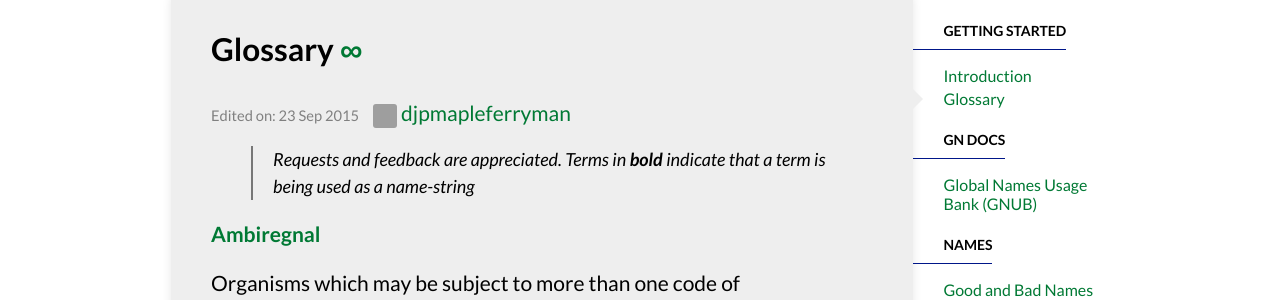
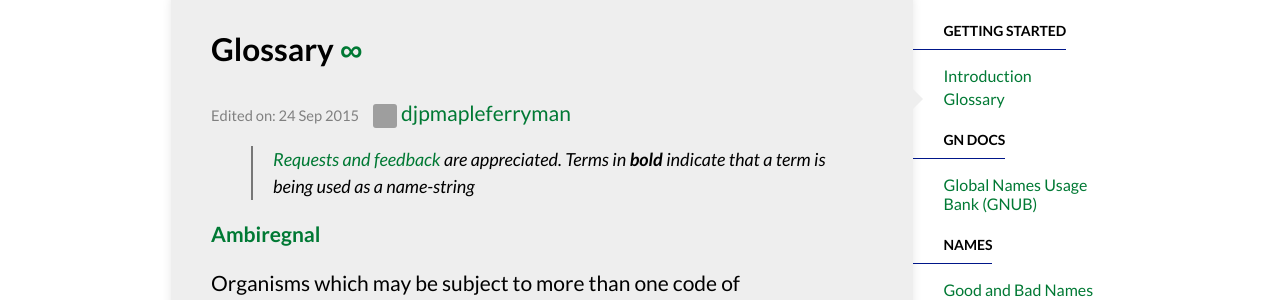
Before and after one commit to GlobalNamesArchitecture/GlobalNamesArchitecture.github.io, a Jekyll site: the page built from _docs/glossary.md, in a window 1280 px wide and 900 px high. Shown: the part 177-477 px from the top of the window. Built offline with Jekyll 4.4.1, drawn with Linux system fonts in a browser that asks for light colours; nearby versions of some CDN libraries; grey boxes are pictures that could not be loaded.

Commit message:
feedback link in glossary

```diff
--- a/_docs/glossary.md
+++ b/_docs/glossary.md
@@ -1,12 +1,12 @@
 ---
 layout: docs
 title: Glossary
-date: 2015-09-23 08:00:46
+date: 2015-09-24 18:24:31
 author: djpmapleferryman
 permalink: /docs/glossary/
 ---
 
-> Requests and feedback are appreciated. Terms in **bold** indicate that a term is being used as a name-string
+> [Requests and feedback][feedback] are appreciated. Terms in **bold** indicate that a term is being used as a name-string
 
 
 #### Ambiregnal
```
Also changed, not shown: other parts of _docs/glossary.md (+1 -0 lines).
